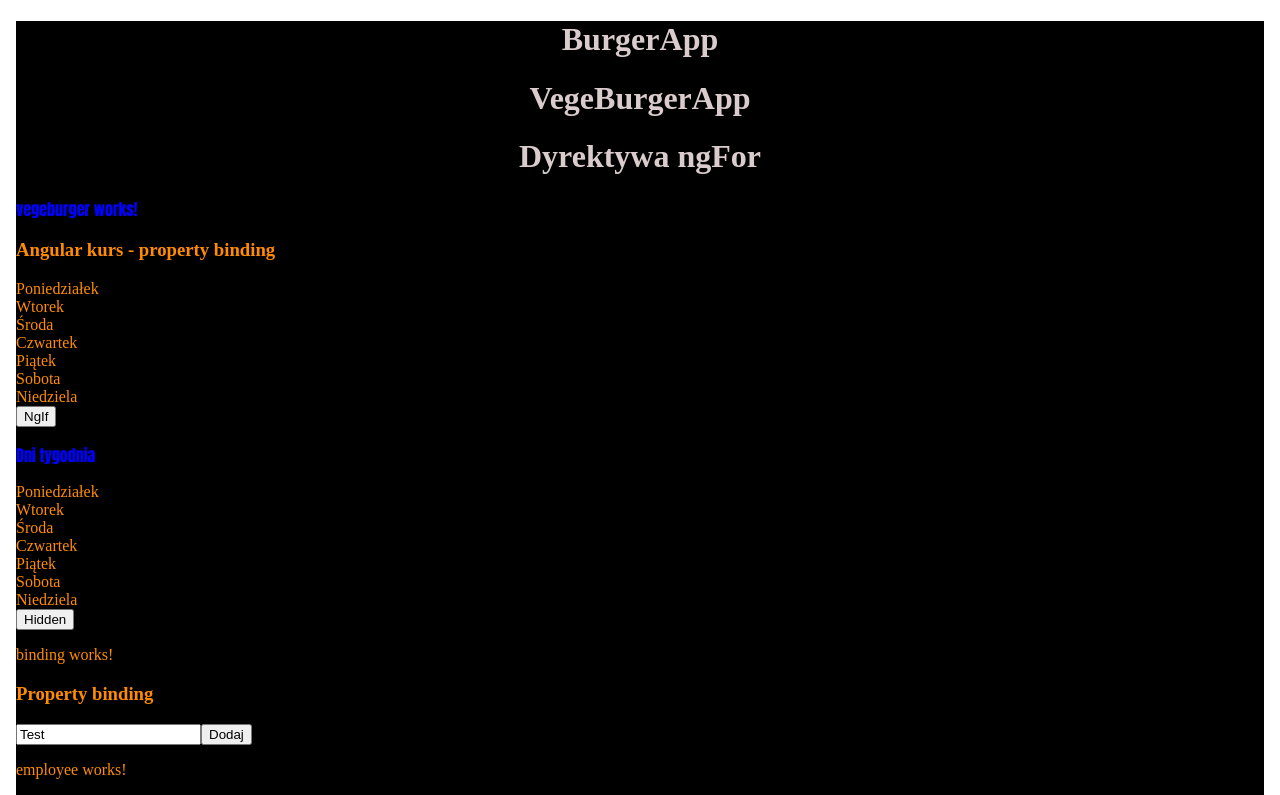
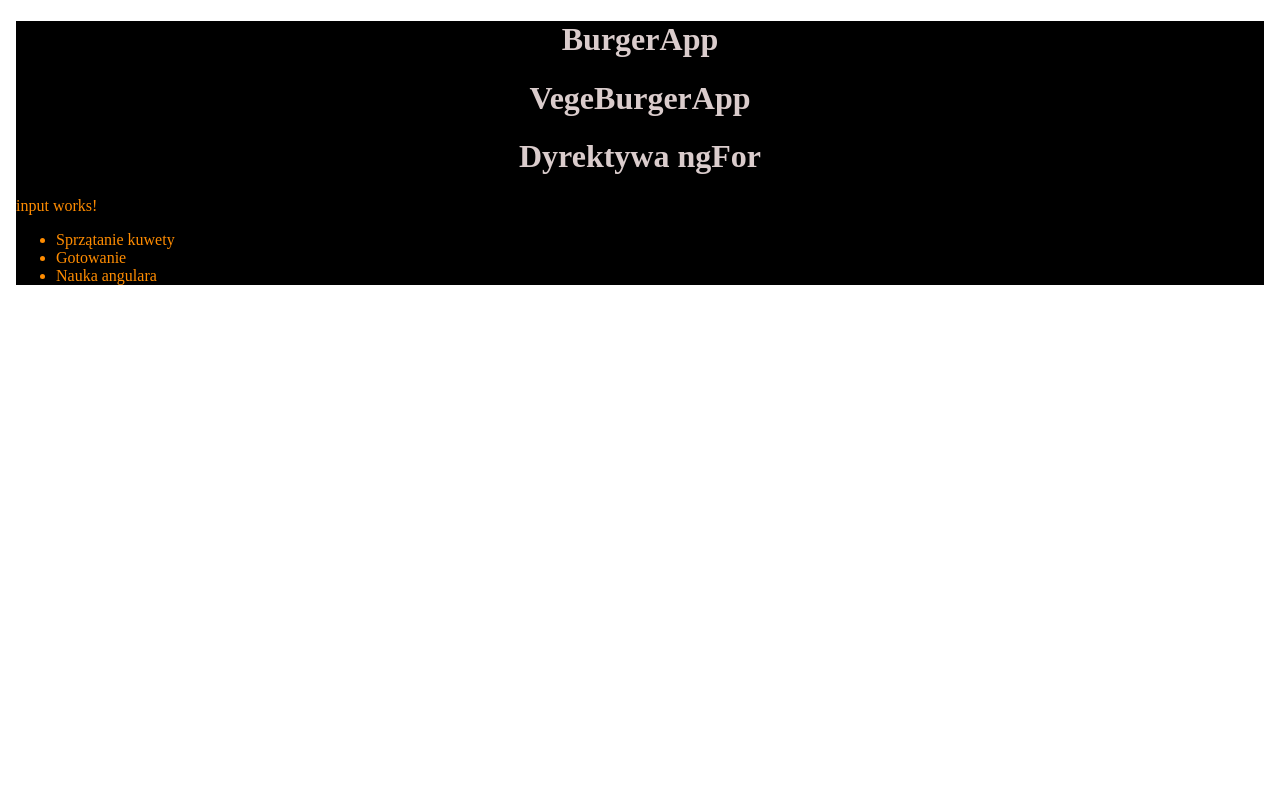
Before and after one commit to Ajmris/burger-app, an Angular app: page / in a window 1280 px wide. Shown: the top 795 px of the page. Built offline with nearby package versions, Linux system fonts and the light colour scheme.

Commit message:
@input nr. 1

```diff
--- a/src/app/app.component.html
+++ b/src/app/app.component.html
@@ -6,12 +6,13 @@
   </div>
   <div class="jumbotron">
     <!--<app-burger *ngFor="let i of [1, 2, 2, 4]"></app-burger>-->
-    <app-vegeburger></app-vegeburger>
+    <app-input [taskProp]="taskList"></app-input>
+    <!--<app-vegeburger></app-vegeburger>
     <app-binding></app-binding>
     <app-employee></app-employee>
     <app-eventbinding></app-eventbinding>
 
-    <!--<table>
+    <table>
       <th>Lp.</th>
       <th>Użytkownik</th>
       <th>Pażyste</th>
--- a/src/app/app.component.ts
+++ b/src/app/app.component.ts
@@ -11,6 +11,9 @@ export class AppComponent {
   title3 = 'Dyrektywa ngFor';
   usersList = ['Dorota', 'Błażej', 'Sebastian', 'Marta', 'Piotr', 'Grzegorz', 'Daniel'];
 
+
+  taskList=['Sprzątanie kuwety', 'Gotowanie', 'Nauka angulara'];
+
   myFunction(event: Event){
     console.log(event);
   }
--- a/src/app/app.module.ts
+++ b/src/app/app.module.ts
@@ -7,6 +7,7 @@ import { VegeburgerComponent } from './vegeburger/vegeburger.component';
 import { BindingComponent } from './binding/binding.component';
 import { EventbindingComponent } from './eventbinding/eventbinding.component';
 import { EmployeeComponent } from './employee/employee.component';
+import { InputComponent } from './input/input.component';
 
 @NgModule({
   declarations: [
@@ -15,7 +16,8 @@ import { EmployeeComponent } from './employee/employee.component';
     VegeburgerComponent,
     BindingComponent,
     EventbindingComponent,
-    EmployeeComponent
+    EmployeeComponent,
+    InputComponent
   ],
   imports: [
     BrowserModule,
--- /dev/null
+++ b/src/app/input/input.component.html
@@ -0,0 +1,6 @@
+<p>input works!</p>
+<ul>
+    <li *ngFor="let task of tasks">
+        {{task}}
+    </li>
+</ul>
--- /dev/null
+++ b/src/app/input/input.component.ts
@@ -0,0 +1,16 @@
+import { Component, OnInit, Input } from '@angular/core';
+
+@Component({
+  selector: 'app-input',
+  templateUrl: './input.component.html',
+  styleUrls: ['./input.component.css']
+})
+export class InputComponent implements OnInit {
+  @Input('taskProp')
+  tasks: string[] = [];
+
+  constructor(){
+
+  }
+  ngOnInit(){}
+}
```
Also changed, not shown: src/app/input/input.component.css (added).
